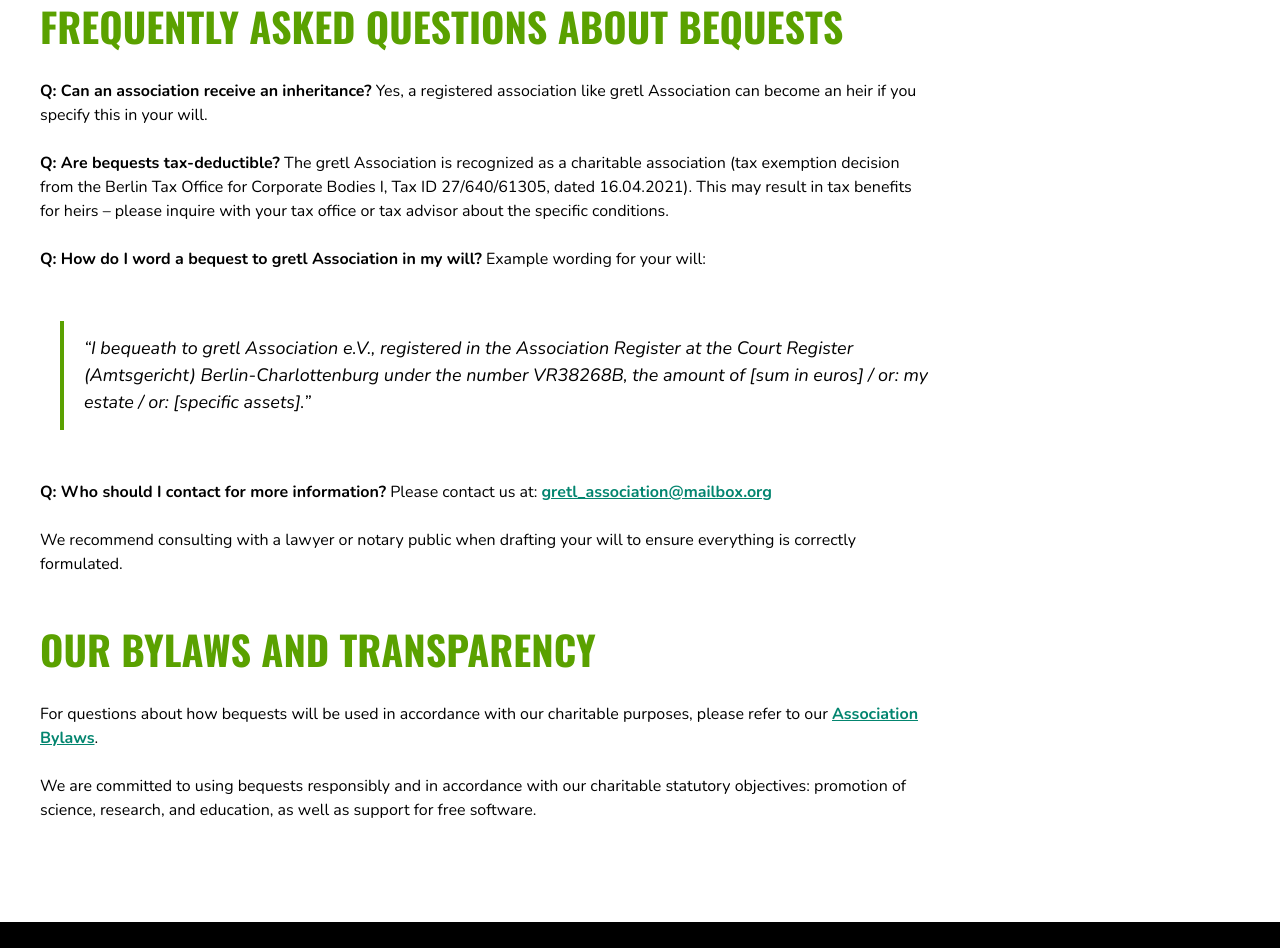
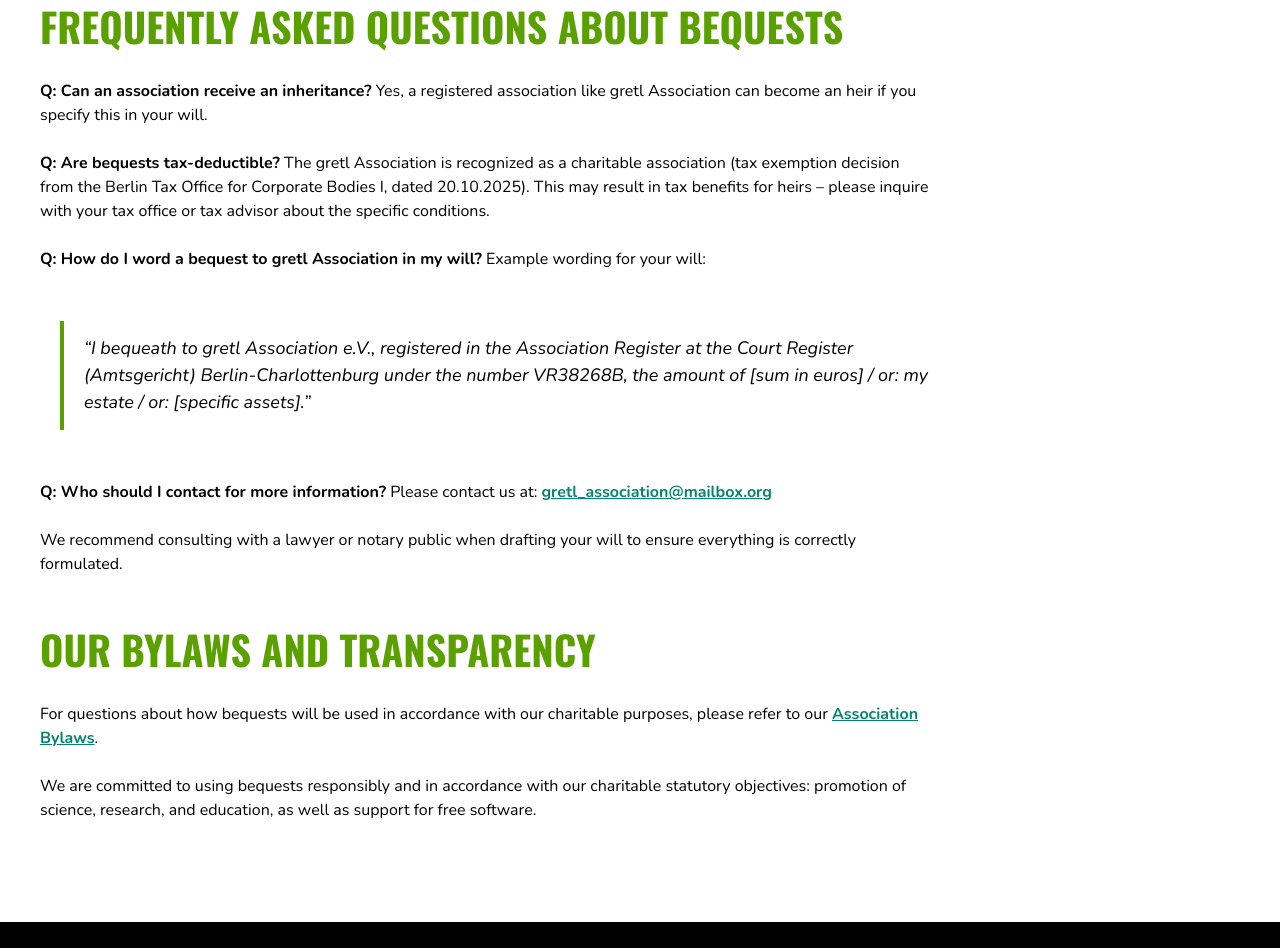
Before and after one commit to gretl-assoc/gretl-assoc.github.io, a plain HTML site: page en/get-involved/legacy/index.html in a window 1280 px wide. Shown: the part 1009-1957 px from the top of the page. Drawn offline with Linux system fonts and the light colour scheme.

Commit message:
docs: update tax exemption certificate date for bequests
- German: Feststellungsbescheid dated 20.10.2025 (removed StNr. 27/640/61305 and old date 16.04.2021)
- English: Tax exemption decision dated 20.10.2025 (removed Tax ID 27/640/61305 and old date 16.04.2021)
- Updates both de/get-involved/legacy/ and en/get-involved/legacy/ pages

```diff
--- a/en/get-involved/legacy/index.html
+++ b/en/get-involved/legacy/index.html
@@ -265,7 +265,7 @@
 <p><strong>Q: Can an association receive an inheritance?</strong>
 Yes, a registered association like gretl Association can become an heir if you specify this in your will.</p>
 <p><strong>Q: Are bequests tax-deductible?</strong>
-The gretl Association is recognized as a charitable association (tax exemption decision from the Berlin Tax Office for Corporate Bodies I, Tax ID 27/640/61305, dated 16.04.2021). This may result in tax benefits for heirs – please inquire with your tax office or tax advisor about the specific conditions.</p>
+The gretl Association is recognized as a charitable association (tax exemption decision from the Berlin Tax Office for Corporate Bodies I, dated 20.10.2025). This may result in tax benefits for heirs – please inquire with your tax office or tax advisor about the specific conditions.</p>
 <p><strong>Q: How do I word a bequest to gretl Association in my will?</strong>
 Example wording for your will:</p>
 <blockquote>
```
Also changed, not shown: de/get-involved/legacy/index.html (+1 -1 lines).
